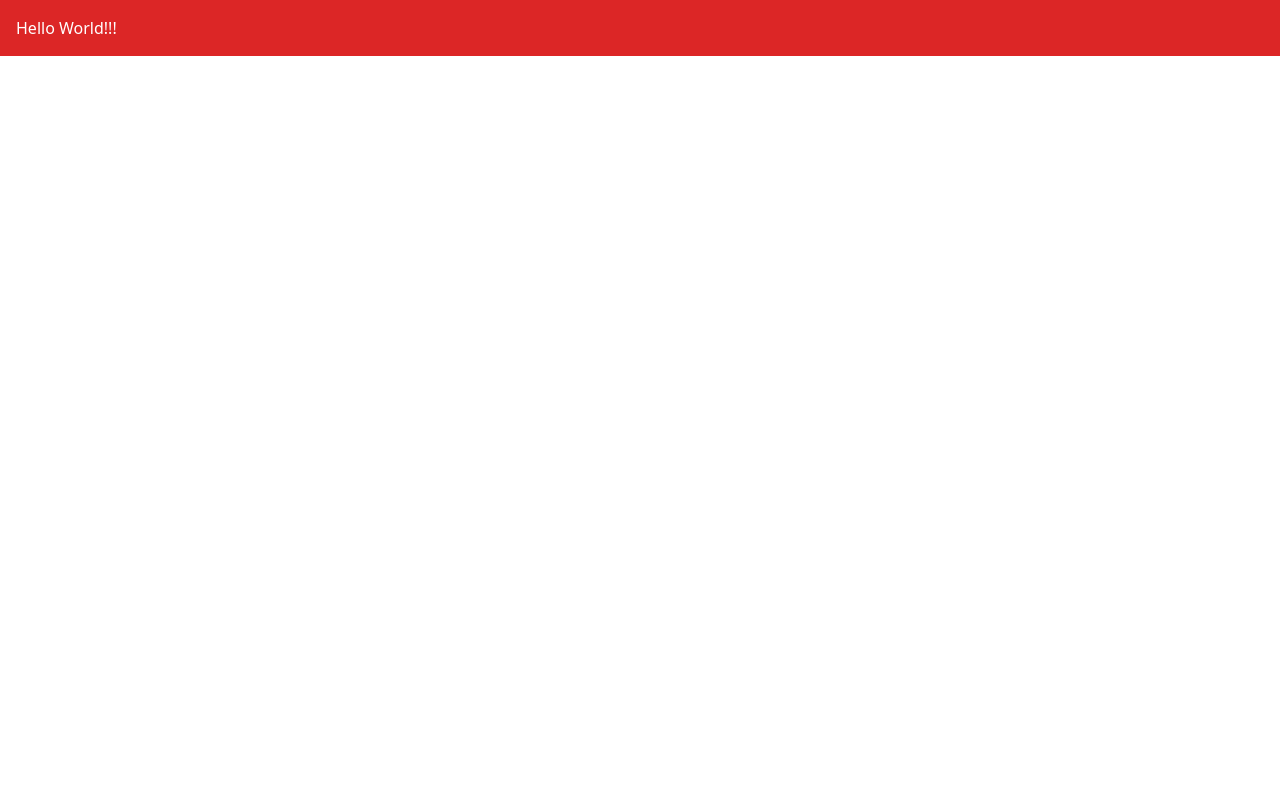
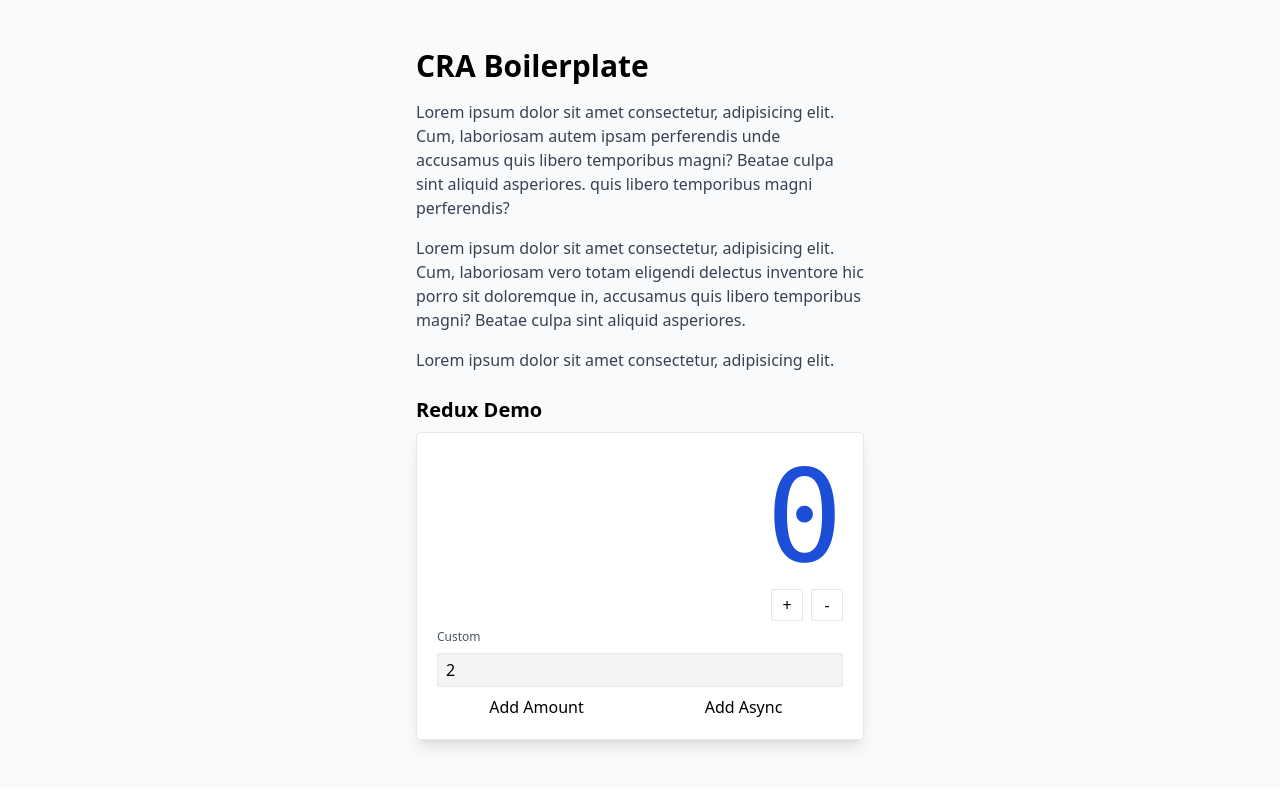
Before and after one commit to karthickthankyou/ultimate-cra-boilerplate, a React (Create React App) app: page / in a window 1280 px wide. Shown: the top 790 px of the page. Built offline with nearby package versions, Linux system fonts and the light colour scheme.

Commit message:
feat(src/store): implemented redux in the application
to abstract the data layer and only expose selectors, actions, and hooks to the ui

```diff
--- a/package.json
+++ b/package.json
@@ -4,6 +4,7 @@
   "private": true,
   "dependencies": {
     "@craco/craco": "^6.4.1",
+    "@reduxjs/toolkit": "^1.6.2",
     "@testing-library/jest-dom": "^5.15.0",
     "@testing-library/react": "^11.2.7",
     "@testing-library/user-event": "^12.8.3",
@@ -13,6 +14,7 @@
     "@types/react-dom": "^16.9.14",
     "react": "^17.0.2",
     "react-dom": "^17.0.2",
+    "react-redux": "^7.2.6",
     "react-scripts": "4.0.3",
     "typescript": "^4.5.2",
     "web-vitals": "^0.2.4",
--- a/src/App.tsx
+++ b/src/App.tsx
@@ -1,5 +1,98 @@
+import { useState } from 'react'
+import { useAppDispatch, useAppSelector } from './store'
+import {
+  decrement,
+  increment,
+  incrementByAmount,
+  incrementAsync,
+  selectCount,
+} from './store/counter'
+
 function App() {
-  return <div className='bg-red-600 text-white p-4'>Hello World!!!</div>
+  const count = useAppSelector(selectCount)
+  const dispatch = useAppDispatch()
+  const [incrementAmount, setIncrementAmount] = useState('2')
+
+  const incrementValue = Number(incrementAmount) || 0
+  const obj = { msg: 'Objects are not valid as a React child' }
+  const [text, textSetter] = useState<string>(JSON.stringify(obj))
+
+  return (
+    <div className='py-12 bg-gray-50'>
+      <div className='max-w-md mx-auto'>
+        <h1 className='text-3xl font-semibold'>CRA Boilerplate</h1>
+        <div className='mt-4 text-gray-700'>
+          Lorem ipsum dolor sit amet consectetur, adipisicing elit. Cum,
+          laboriosam autem ipsam perferendis unde accusamus quis libero
+          temporibus magni? Beatae culpa sint aliquid asperiores. quis libero
+          temporibus magni perferendis?
+        </div>
+        <div className='mt-4 text-gray-700'>
+          Lorem ipsum dolor sit amet consectetur, adipisicing elit. Cum,
+          laboriosam vero totam eligendi delectus inventore hic porro sit
+          doloremque in, accusamus quis libero temporibus magni? Beatae culpa
+          sint aliquid asperiores.
+        </div>
+
+        <div className='mt-4 text-gray-700'>
+          Lorem ipsum dolor sit amet consectetur, adipisicing elit.
+        </div>
+        <h2 className='mt-6 text-xl font-semibold'>Redux Demo</h2>
+        <div className='p-5 mt-2 bg-white border rounded shadow-lg'>
+          <div>
+            <div className='font-mono text-right text-blue-700 text-9xl font-extralight'>
+              {count.status === 'loading' ? '...' : count.value}
+            </div>
+            <div className='flex justify-end mt-2 space-x-2'>
+              <button
+                type='button'
+                className='w-8 h-8 border border-gray-200 rounded-sm '
+                aria-label='Increment value'
+                onClick={() => dispatch(increment())}
+              >
+                +
+              </button>
+              <button
+                type='button'
+                className='w-8 h-8 border border-gray-200 rounded-sm '
+                aria-label='Decrement value'
+                onClick={() => dispatch(decrement())}
+              >
+                -
+              </button>
+            </div>
+          </div>
+          <div className='mt-2'>
+            <div className='my-2 text-xs text-gray-600'>Custom</div>
+            <input
+              id='increment-value'
+              aria-label='Set increment amount'
+              value={incrementAmount}
+              type='text'
+              className='block w-full px-2 py-1 bg-gray-100 border border-gray-200 rounded-sm'
+              onChange={(e) => setIncrementAmount(e.target.value)}
+            />
+            <div className='grid grid-cols-2 gap-2 mt-2'>
+              <button
+                type='button'
+                className='btn'
+                onClick={() => dispatch(incrementByAmount(incrementValue))}
+              >
+                Add Amount
+              </button>
+              <button
+                type='button'
+                className='btn'
+                onClick={() => dispatch(incrementAsync(incrementValue))}
+              >
+                Add Async
+              </button>
+            </div>
+          </div>
+        </div>
+      </div>
+    </div>
+  )
 }
 
 export default App
--- a/src/index.tsx
+++ b/src/index.tsx
@@ -4,10 +4,14 @@ import './index.css'
 import App from './App'
 import * as serviceWorkerRegistration from './serviceWorkerRegistration'
 import reportWebVitals from './reportWebVitals'
+import { Provider } from 'react-redux'
+import { store } from './store'
 
 ReactDOM.render(
   <React.StrictMode>
-    <App />
+    <Provider store={store}>
+      <App />
+    </Provider>
   </React.StrictMode>,
   document.getElementById('root')
 )
--- /dev/null
+++ b/src/store/counter/counterActions.ts
@@ -0,0 +1,15 @@
+import { createAsyncThunk } from '@reduxjs/toolkit'
+
+export function fetchCount(amount = 1) {
+  return new Promise<{ data: number }>((resolve) =>
+    setTimeout(() => resolve({ data: amount }), 500)
+  )
+}
+
+export const incrementAsync = createAsyncThunk(
+  'counter/fetchCount',
+  async (amount: number) => {
+    const response = await fetchCount(amount)
+    return response.data
+  }
+)
--- /dev/null
+++ b/src/store/counter/counterHooks.ts
@@ -0,0 +1,3 @@
+// Realtime websocket connections are established here.
+
+export {}
--- /dev/null
+++ b/src/store/counter/counterSelectors.ts
@@ -0,0 +1,3 @@
+import { RootState } from '..'
+
+export const selectCount = (state: RootState) => state.counter
--- /dev/null
+++ b/src/store/counter/counterSlice.ts
@@ -0,0 +1,43 @@
+/* eslint-disable no-param-reassign */
+import { createSlice, PayloadAction } from '@reduxjs/toolkit'
+import { CounterStatus } from 'src/types'
+import { incrementAsync } from './counterActions'
+
+export interface CounterState {
+  value: number
+  status: CounterStatus
+}
+
+const initialState: CounterState = {
+  value: 0,
+  status: 'idle',
+}
+
+export const counterSlice = createSlice({
+  name: 'counter',
+  initialState,
+  reducers: {
+    increment: (state) => {
+      state.value += 1
+    },
+    decrement: (state) => {
+      state.value -= 1
+    },
+    incrementByAmount: (state, action: PayloadAction<number>) => {
+      state.value += action.payload
+    },
+  },
+  extraReducers: (builder) => {
+    builder
+      .addCase(incrementAsync.pending, (state) => {
+        state.status = 'loading'
+      })
+      .addCase(incrementAsync.fulfilled, (state, action) => {
+        state.status = 'idle'
+        state.value += action.payload
+      })
+  },
+})
+
+export const { increment, decrement, incrementByAmount } = counterSlice.actions
+export default counterSlice.reducer
--- /dev/null
+++ b/src/store/counter/index.ts
@@ -0,0 +1,25 @@
+import userReducer from './counterSlice'
+
+/**
+ * Selectors: Feeds data in to the UI.
+ */
+export { selectCount } from './counterSelectors'
+
+/**
+ * Actions: All possible actions we can do in this domain.
+ */
+
+// Asynchronous
+export { incrementAsync } from './counterActions'
+// Synchronous
+export { increment, decrement, incrementByAmount } from './counterSlice'
+
+/**
+ * Hooks: This hook attaches and detaches auth listener.
+ */
+export {} from './counterHooks'
+
+/**
+ * Reducer: The reducer to plug in to the global store.
+ */
+export default userReducer
--- /dev/null
+++ b/src/store/index.ts
@@ -0,0 +1,21 @@
+import { configureStore, ThunkAction, Action } from '@reduxjs/toolkit'
+import { TypedUseSelectorHook, useDispatch, useSelector } from 'react-redux'
+import counterReducer from './counter'
+
+export const store = configureStore({
+  reducer: {
+    counter: counterReducer,
+  },
+})
+
+export type AppDispatch = typeof store.dispatch
+export type RootState = ReturnType<typeof store.getState>
+export type AppThunk<ReturnType = void> = ThunkAction<
+  ReturnType,
+  RootState,
+  unknown,
+  Action<string>
+>
+
+export const useAppDispatch = () => useDispatch<AppDispatch>()
+export const useAppSelector: TypedUseSelectorHook<RootState> = useSelector
--- /dev/null
+++ b/src/types/index.ts
@@ -0,0 +1 @@
+export type CounterStatus = 'idle' | 'loading' | 'failed'
```
Also changed, not shown: 1 other file (tests, documents, lock files or other folders).
